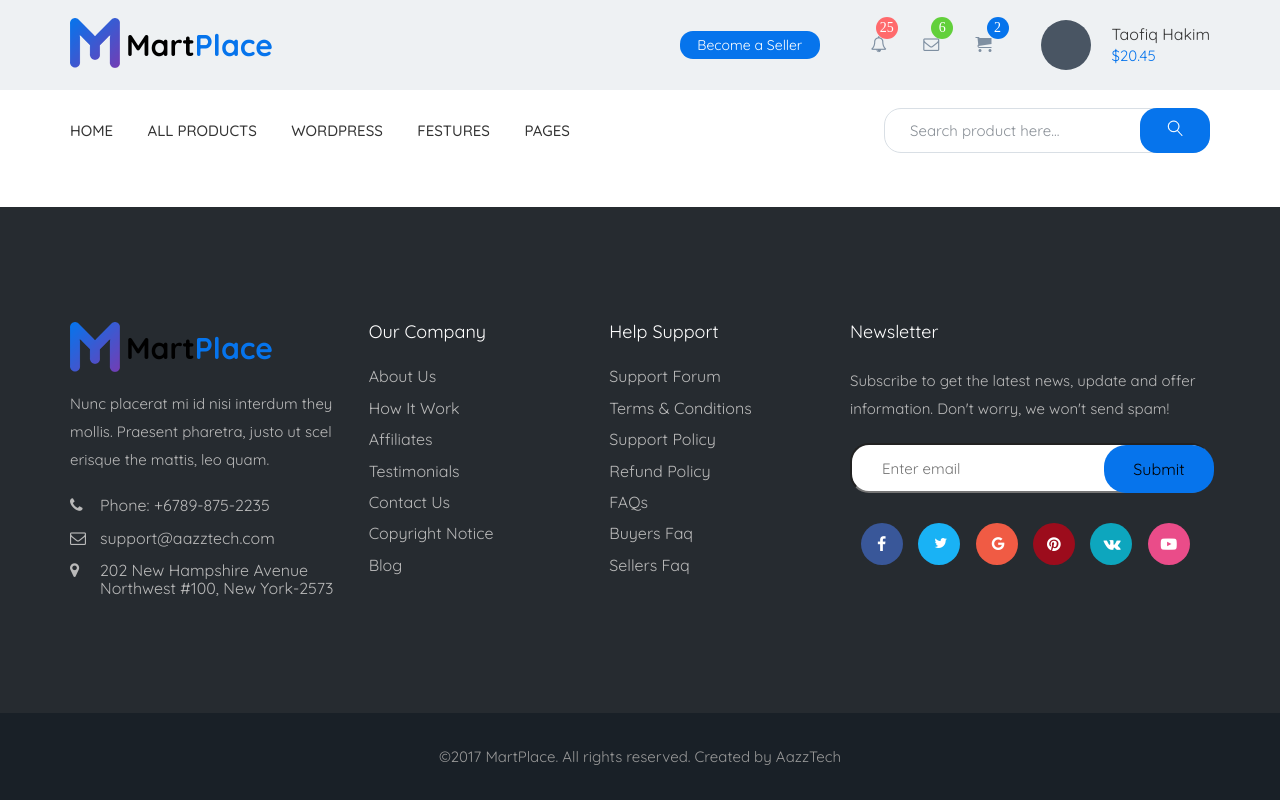
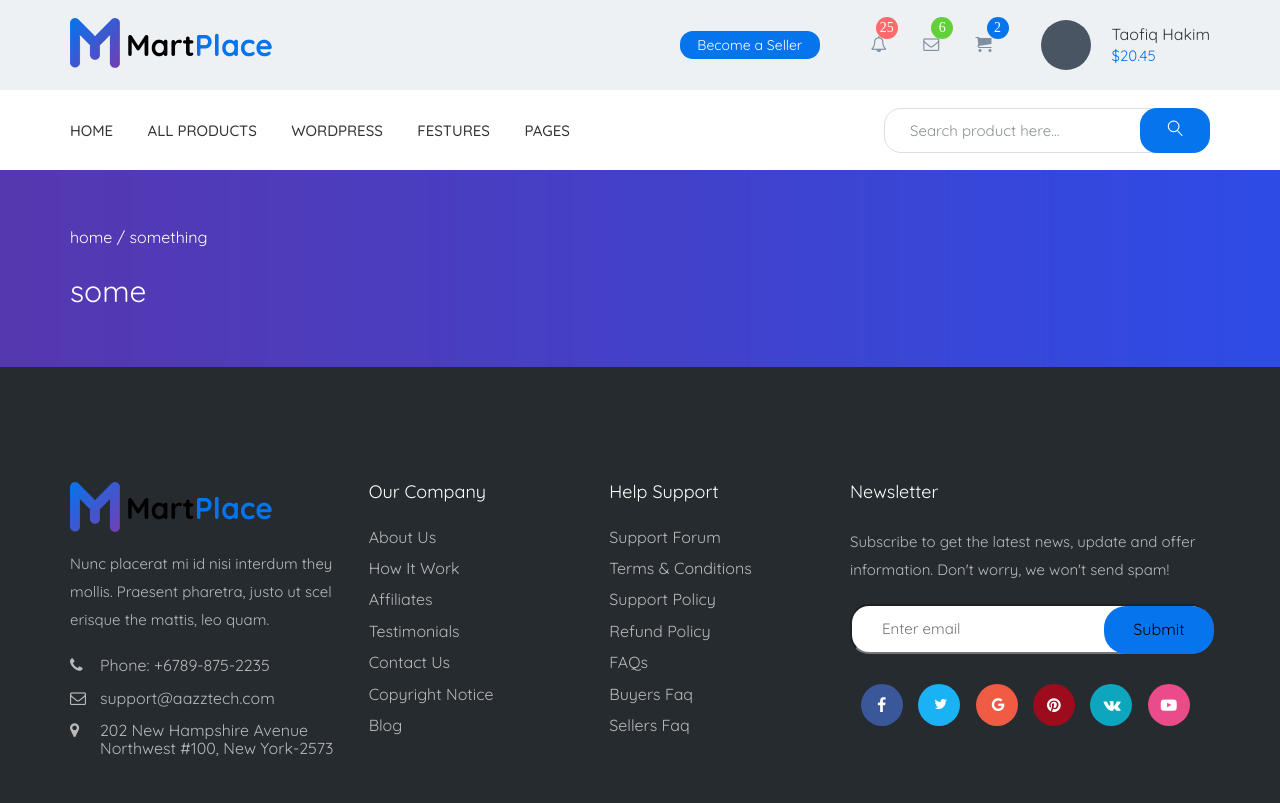
Before and after one commit to vladian95/mart, a website: page app/page.html in a window 1280 px wide. Shown: the top 803 px of the page. Drawn offline with nearby package versions, Linux system fonts and the light colour scheme; files that its build step writes are made by us from their sources; files whose address does not match are found by name.

Commit message:
added breadcrumbs in page

```diff
--- a/app/page.html
+++ b/app/page.html
@@ -78,7 +78,17 @@
                     </div>
                 </div>
             </header>
-
+            <div class="breadcrumbs">
+                <div class="container">
+                    <div class="breadcrumbs__inner">
+                        <ul class="breadcrumbs__list">
+                                <li><a href="#">home <span>/</span></a></li>
+                                <li><a href="#">something</a></li>
+                        </ul>
+                        <div class="breadcrumbs__title">some</div>
+                    </div>
+                </div>
+            </div>
 
 
 
--- a/app/scss/_global.scss
+++ b/app/scss/_global.scss
@@ -45,3 +45,30 @@ li{
     margin: 0 auto;
     padding: 0 15px;
 }
+.breadcrumbs{
+    padding: 58px 0px;
+    background-image: url(../images/breadbg.jpg);
+    background-repeat: no-repeat;
+    background-size: cover;
+    background-position: center;
+    min-height: 180px;
+    color: #fff;
+    .breadcrumbs__inner{
+
+        .breadcrumbs__list{
+            font-style: 15px;
+            font-weight: 400;
+            margin-bottom: 28px;
+            li{
+                display: inline-block;
+                a{
+                    color: #fff;
+                }
+            }
+        }
+        .breadcrumbs__title{
+            font-size: 30px;
+            font-weight: 400;
+        }
+    }
+}
--- a/app/scss/style.scss
+++ b/app/scss/style.scss
@@ -672,7 +672,7 @@
     background-size: cover;
     min-height: 350px;
     background-repeat: no-repeat;
-    background-position: center center;
+    background-position: center;
     padding-top: 97px;
 }
 .funFact__inner {
```
Also changed, not shown: app/images/breadbg.jpg (added).
